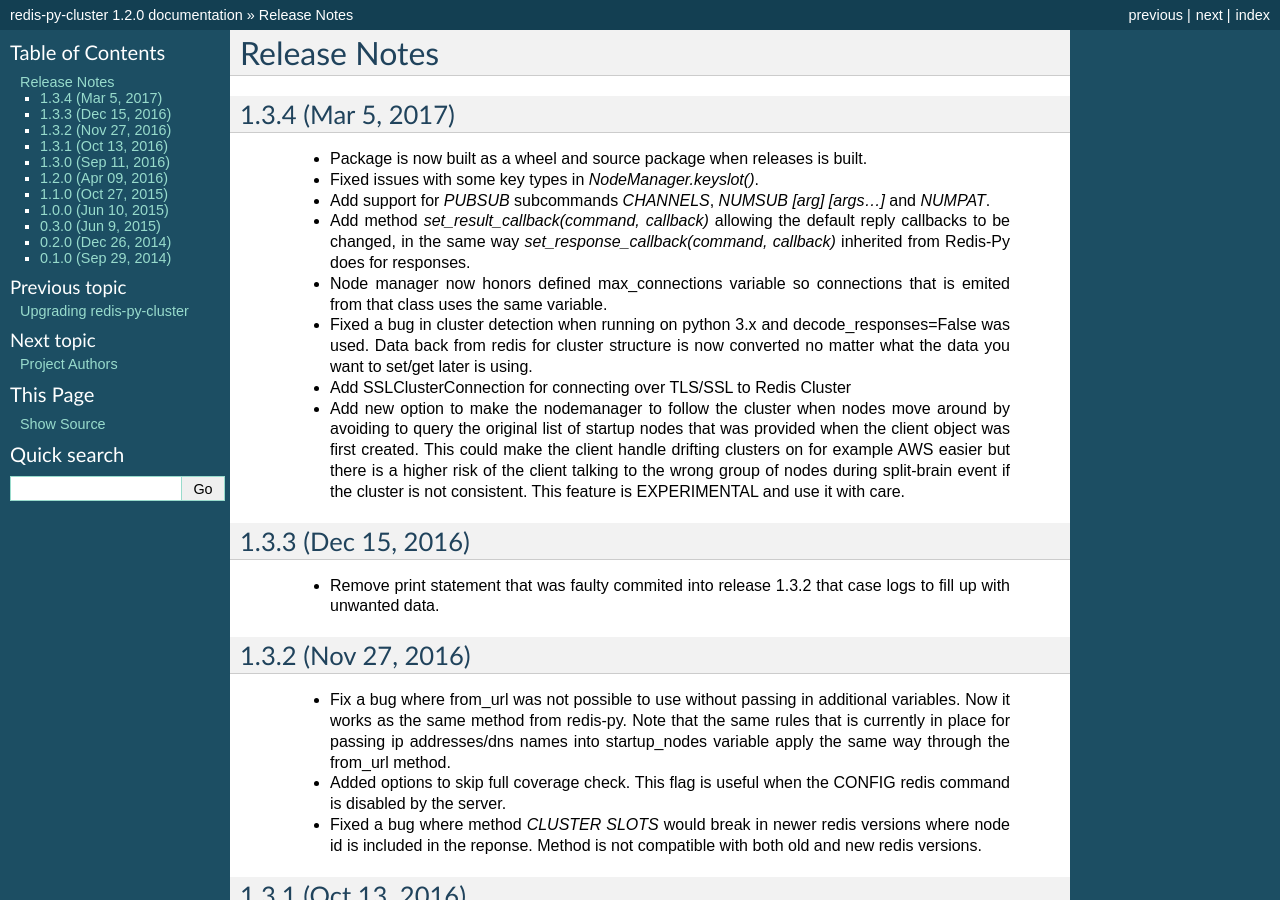
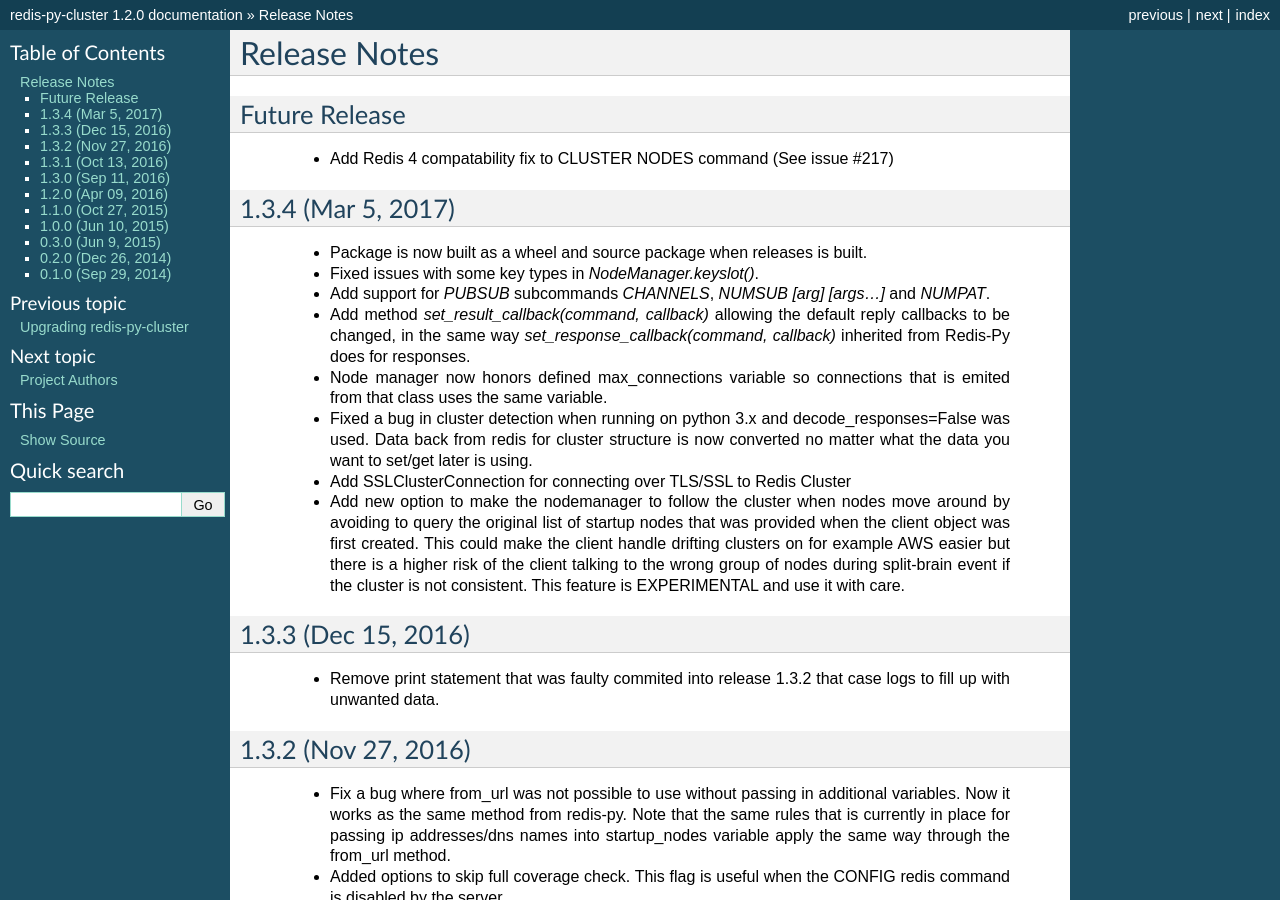
Before and after one commit to Grokzen/redis-py-cluster, a Sphinx documentation site: the page built from docs/release-notes.rst, in a window 1280 px wide and 900 px high. Built offline with Sphinx 7.4.7, drawn with Linux system fonts in a browser that asks for light colours.

Commit message:
Add Issue #217, PR #218 fix note to release notes for a future release

```diff
--- a/docs/release-notes.rst
+++ b/docs/release-notes.rst
@@ -1,5 +1,10 @@
 Release Notes
 =============
+
+Future Release
+--------------
+
+    * Add Redis 4 compatability fix to CLUSTER NODES command (See issue #217)
 
 1.3.4 (Mar 5, 2017)
 -------------------
```
